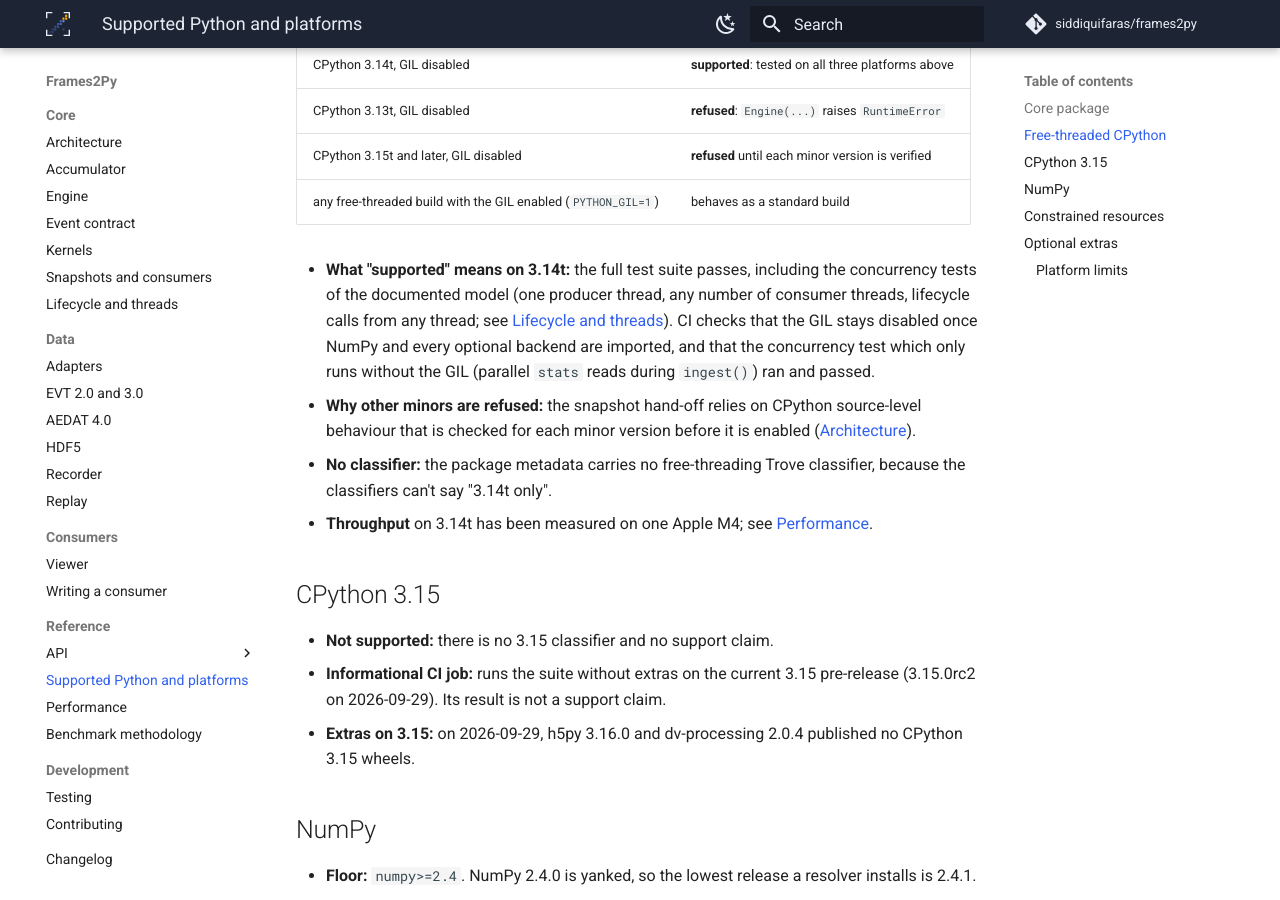
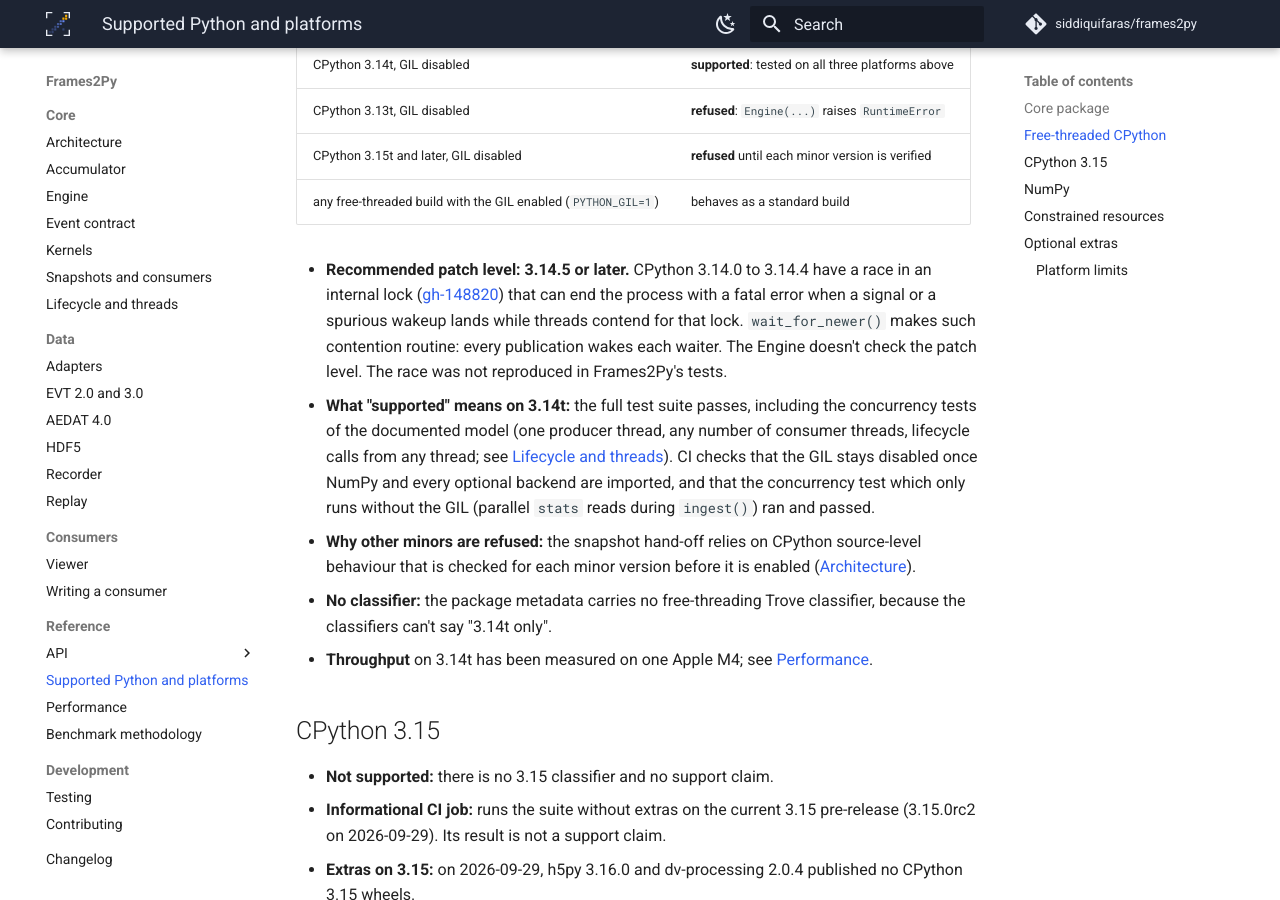
Before and after one commit to siddiquifaras/frames2py, an MkDocs documentation site: the page built from docs/content/reference/support.md, in a window 1280 px wide and 900 px high, scrolled down 1102 px. Built offline with MkDocs 1.6.1 and Material for MkDocs 9.7.7, drawn with Linux system fonts in a browser that asks for light colours; comment, search, counter and statistics services are not loaded.

Commit message:
docs: state the SIGINT window and recommend CPython 3.14.5t
A SIGINT arriving as a wait starts blocking is acted on at the waiter's next wake, as CPython's Lock.acquire() allows. Free-threaded 3.14.0 to 3.14.4 lack the gh-148820 lock fix, so 3.14.5 is the recommended minimum, documented and not enforced.

```diff
--- a/docs/content/reference/support.md
+++ b/docs/content/reference/support.md
@@ -38,6 +38,12 @@
 | CPython 3.15t and later, GIL disabled | **refused** until each minor version is verified |
 | any free-threaded build with the GIL enabled (`PYTHON_GIL=1`) | behaves as a standard build |
 
+- **Recommended patch level: 3.14.5 or later.** CPython 3.14.0 to 3.14.4 have a race in an
+  internal lock ([gh-148820](https://github.com/python/cpython/issues/148820)) that can end
+  the process with a fatal error when a signal or a spurious wakeup lands while threads
+  contend for that lock. `wait_for_newer()` makes such contention routine: every publication
+  wakes each waiter. The Engine doesn't check the patch level. The race was not reproduced
+  in Frames2Py's tests.
 - **What "supported" means on 3.14t:** the full test suite passes, including the
   concurrency tests of the documented model (one producer thread, any number of consumer
   threads, lifecycle calls from any thread; see
```
Also changed, not shown: docs/content/core/lifecycle.md (+6 -0 lines), docs/content/core/snapshots.md (+2 -3 lines), 1 other file.
